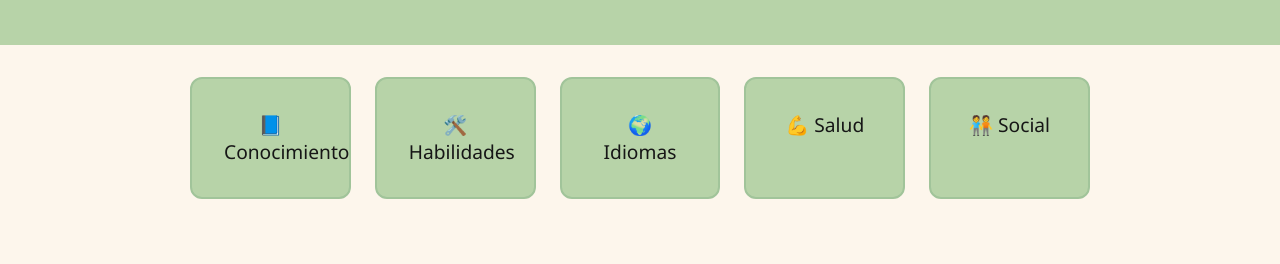
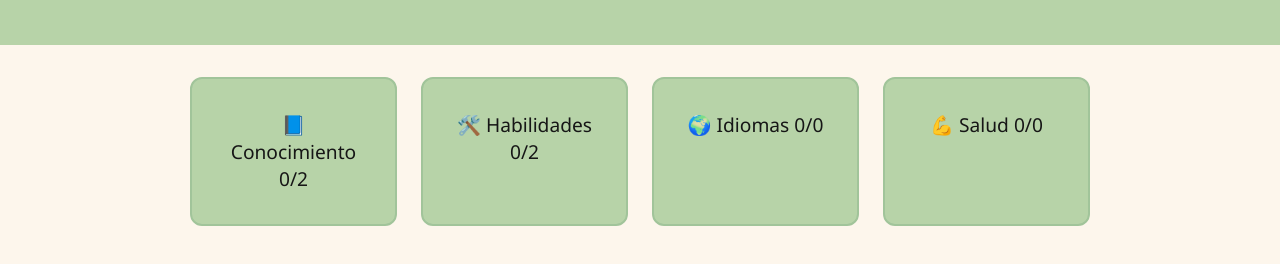
Before and after one commit to larawrd/levelup, a plain HTML site: page index.html in a window 1280 px wide. Shown: the part 148-412 px from the top of the page. Drawn offline with Linux system fonts and the light colour scheme.

Commit message:
contador

```diff
--- a/index.html
+++ b/index.html
@@ -14,12 +14,20 @@
 
   <main>
     <section id="categorias">
-      <div class="categoria" data-categoria="conocimiento">📘 Conocimiento</div>
-      <div class="categoria" data-categoria="habilidades">🛠️ Habilidades</div>
-      <div class="categoria" data-categoria="idiomas">🌍 Idiomas</div>
-      <div class="categoria" data-categoria="salud">💪 Salud</div>
-      <div class="categoria" data-categoria="social">🧑‍🤝‍🧑 Social</div>
+      <div class="categoria" data-categoria="conocimiento">
+        📘 Conocimiento <span class="contador" id="contador-conocimiento">0/0</span>
+      </div>
+      <div class="categoria" data-categoria="habilidades">
+        🛠️ Habilidades <span class="contador" id="contador-habilidades">0/0</span>
+      </div>
+      <div class="categoria" data-categoria="idiomas">
+        🌍 Idiomas <span class="contador" id="contador-idiomas">0/0</span>
+      </div>
+      <div class="categoria" data-categoria="salud">
+        💪 Salud <span class="contador" id="contador-salud">0/0</span>
+      </div>
     </section>
+
 
     <section class="habilidades" id="zona-habilidades">
       <h2 id="titulo-categoria">Categoría</h2>
--- a/script.js
+++ b/script.js
@@ -1,6 +1,4 @@
 const habilidadesPorCategoria = {
-
-  //CONOCIMIENTO
   conocimiento: [
     {
       nombre: "Lectura",
@@ -33,8 +31,6 @@ const habilidadesPorCategoria = {
       ]
     }
   ],
-
-  //HABILIDADES
   habilidades: [
     {
       nombre: "Cubo Rubik",
@@ -74,10 +70,33 @@ const usuarioHabilidades = {
   habilidades: [],
   idiomas: [],
   salud: [],
-  social: []
+};
+
+const contadores = {
+  conocimiento: 0,
+  habilidades: 0,
+  idiomas: 0,
+  salud: 0
 };
 
 let categoriaActual = null;
+
+// 🧠 Inicializar totales disponibles
+function contarTotalesDisponibles() {
+  for (let cat in habilidadesPorCategoria) {
+    contadores[cat] = habilidadesPorCategoria[cat].length;
+  }
+}
+
+// 🔢 Actualizar los contadores en pantalla
+function actualizarContadoresDOM() {
+  for (let cat in usuarioHabilidades) {
+    const total = contadores[cat] ?? 0;
+    const actual = usuarioHabilidades[cat].length;
+    const span = document.getElementById(`contador-${cat}`);
+    if (span) span.textContent = `${actual}/${total}`;
+  }
+}
 
 function mostrarHabilidades(categoria) {
   categoriaActual = categoria;
@@ -88,7 +107,6 @@ function mostrarHabilidades(categoria) {
   lista.innerHTML = '';
 
   usuarioHabilidades[categoria].forEach((hab, index) => {
-    // fallback por si no tiene "nivel"
     if (!hab.nivel) hab.nivel = 1;
 
     const nivelActual = hab.nivel ?? 1;
@@ -117,11 +135,14 @@ function mostrarHabilidades(categoria) {
   document.querySelectorAll('.subir').forEach(btn => {
     btn.addEventListener('click', () => subirNivel(btn.dataset.index));
   });
+
+  actualizarContadoresDOM();
 }
 
 function volver() {
   document.getElementById('zona-habilidades').style.display = 'none';
   document.getElementById('categorias').style.display = 'grid';
+  actualizarContadoresDOM();
 }
 
 document.getElementById('agregar-habilidad').addEventListener('click', () => {
@@ -149,7 +170,7 @@ document.getElementById('agregar-habilidad').addEventListener('click', () => {
       seleccionadas.forEach(input => {
         const habilidad = habilidadesPorCategoria[categoriaActual].find(h => h.nombre === input.value);
         const copia = JSON.parse(JSON.stringify(habilidad));
-        copia.nivel = 1; // Aseguramos que al agregarla, empieza en nivel 1
+        copia.nivel = 1;
         usuarioHabilidades[categoriaActual].push(copia);
       });
       cerrarPopup();
@@ -183,7 +204,6 @@ function subirNivel(index) {
 
   mostrarHabilidades(categoriaActual);
 
-  // Animación
   setTimeout(() => {
     const div = document.querySelector(`.habilidad[data-index="${index}"]`);
     if (div) {
@@ -222,3 +242,7 @@ function lanzarConfettiSobre(element) {
     container.remove();
   }, 1500);
 }
+
+// 🚀 Arranque: cargar totales y actualizar contadores
+contarTotalesDisponibles();
+actualizarContadoresDOM();
```
